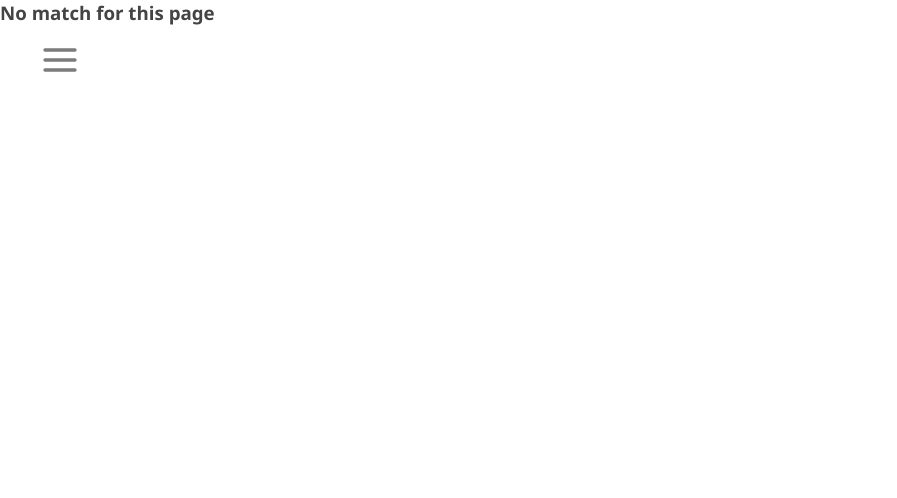
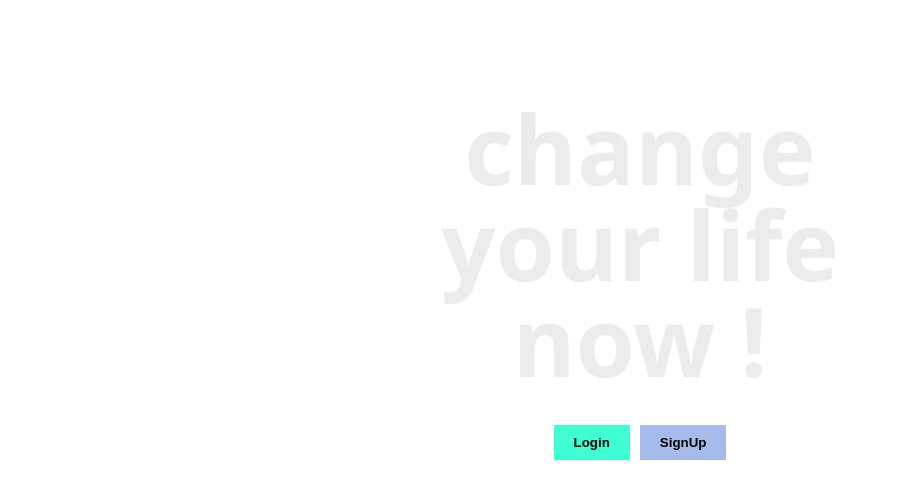
Before and after one commit to Baroka-wp/react-todo-app, a React (Create React App) app: page / in a window 1280 px wide. Shown: the top 498 px of the page, without its empty margins (0-897 px from the left). Built offline with nearby package versions, Linux system fonts and the light colour scheme; no server answers; the database is empty.

Commit message:
Set Database security rules

```diff
--- a/src/App.css
+++ b/src/App.css
@@ -16,6 +16,10 @@ li {
   list-style: none;
 }
 
+button {
+  cursor: pointer;
+}
+
 .container {
   display: flex;
   flex-direction: column;
@@ -27,7 +31,7 @@ li {
 
 .inner {
   width: 100%;
-  padding: 8rem 10px 4rem;
+  padding: 3rem 10px 4rem;
 }
 
 .form-container {
@@ -157,3 +161,59 @@ a {
 .main__content p {
   line-height: 25px;
 }
+
+.register {
+  padding: 100px 0;
+}
+
+.register button {
+  padding: 10px 20px;
+  margin: 5px;
+  border: none;
+}
+
+.btn-success {
+  background: #3fffd2;
+  font-weight: 600;
+}
+
+.btn-info {
+  background: #a5bcea;
+  font-weight: 600;
+}
+
+.navMenu {
+  display: flex;
+  justify-content: space-around;
+  align-items: center;
+}
+
+.loginForm form {
+  padding: 30px 0;
+  display: flex;
+  flex-direction: column;
+  align-items: flex-start;
+  gap: 16px;
+}
+
+.loginInput {
+  padding: 10px;
+  border: 1px solid #a5bcea;
+  font-size: large;
+}
+
+.loginForm form input[type="submit"] {
+  padding: 10px 20px;
+  background: #3fffd2;
+  font-weight: 600;
+  border: none;
+}
+
+.logout {
+  padding-top: 50px;
+}
+
+.logout button {
+  padding: 10px 20px;
+  border: none;
+}
--- a/src/App.js
+++ b/src/App.js
@@ -1,9 +1,23 @@
-function App() {
+import { onAuthStateChanged } from 'firebase/auth';
+import { useState } from 'react';
+import TodoContainer from './components/TodoContainer';
+import { auth } from './utils/firebase.config';
+import Register from './components/Register';
+
+const App = () => {
+  const [user, setUser] = useState(null);
+  onAuthStateChanged(auth, (currentUser) => {
+    setUser(currentUser);
+  });
+
   return (
     <div className="App">
-      <h1>Hello react</h1>
+      {
+        user ? <TodoContainer userId={user.uid} /> : <Register />
+      }
+
     </div>
   );
-}
+};
 
 export default App;
--- /dev/null
+++ b/src/components/Login.js
@@ -0,0 +1,56 @@
+import { signInWithEmailAndPassword } from 'firebase/auth';
+import React, { useRef } from 'react';
+import { auth } from '../utils/firebase.config';
+
+const Login = () => {
+  const loginEmail = useRef();
+  const LoginPassword = useRef();
+
+  const handleLogin = async (e) => {
+    e.preventDefault();
+    try {
+      await signInWithEmailAndPassword(
+        auth,
+        loginEmail.current.value,
+        LoginPassword.current.value,
+      );
+    } catch (error) {
+      console.log(error);
+    }
+  };
+
+  return (
+    <div className="loginForm">
+      <h1 style={{
+        fontSize: '3rem',
+        fontWeight: '600',
+        color: '#ececec',
+      }}
+      >
+        SIGN UP
+      </h1>
+      <form onSubmit={(e) => handleLogin(e)}>
+        <input
+          type="email"
+          className="loginInput"
+          placeholder="your email ..."
+          required
+          ref={loginEmail}
+        />
+        <input
+          type="password"
+          className="loginInput"
+          placeholder="password ..."
+          required
+          ref={LoginPassword}
+        />
+        <input
+          type="submit"
+          value="Se connecter"
+        />
+      </form>
+    </div>
+  );
+};
+
+export default Login;
--- a/src/components/Navbar.js
+++ b/src/components/Navbar.js
@@ -24,6 +24,7 @@ const Navbar = () => {
     setNavbarOpen(false);
   };
   return (
+    <div className="navMenu">
       <nav className="navBar">
         <button
           type="button"
@@ -48,9 +49,11 @@ const Navbar = () => {
                 </NavLink>
               </li>
             ))
+
           }
         </ul>
       </nav>
+    </div>
   );
 };
 
--- /dev/null
+++ b/src/components/Register.js
@@ -0,0 +1,57 @@
+/* eslint-disable no-nested-ternary */
+import React, { useState } from 'react';
+import Login from './Login';
+import SignUp from './Signup';
+
+const Register = () => {
+  const [signUp, setSignUp] = useState('register');
+
+  return (
+    <div className="container register">
+      {
+        signUp === 'register' ? (
+          <>
+            <h2
+              style={{
+                fontSize: '6rem',
+                fontWeight: '600',
+                marginBottom: '2rem',
+                lineHeight: '1em',
+                color: '#ececec',
+                textTransform: 'lowercase',
+                textAlign: 'center',
+                padding: '0 40px',
+              }}
+            >
+              Change your Life Now !
+            </h2>
+            <div>
+              <button
+                type="button"
+                className="btn btn-success"
+                onClick={() => setSignUp('login')}
+              >
+                Login
+              </button>
+              <button
+                type="button"
+                className="btn btn-info"
+                onClick={() => setSignUp('logout')}
+              >
+                SignUp
+              </button>
+            </div>
+          </>
+        ) : signUp === 'login' ? (
+          <Login />
+        ) : (
+          <SignUp />
+        )
+
+      }
+
+    </div>
+  );
+};
+
+export default Register;
--- /dev/null
+++ b/src/components/Signup.js
@@ -0,0 +1,54 @@
+import React, { useRef } from 'react';
+import { auth } from '../utils/firebase.config';
+
+const SignUp = () => {
+  const registerEmail = useRef();
+  const registerPassword = useRef();
+
+  const handleSignUp = async (e) => {
+    e.preventDefault();
+    try {
+      auth.createUserWithEmailAndPassword(
+        registerEmail.current.value,
+        registerPassword.current.value,
+      );
+      window.location.reload();
+    } catch (error) {
+      console.log(error.message);
+    }
+  };
+  return (
+    <div className="loginForm">
+      <h1 style={{
+        fontSize: '3rem',
+        fontWeight: '600',
+        color: '#ececec',
+      }}
+      >
+        SIGN UP
+      </h1>
+      <form onSubmit={(e) => handleSignUp(e)}>
+        <input
+          type="email"
+          className="loginInput"
+          placeholder="your email ..."
+          required
+          ref={registerEmail}
+        />
+        <input
+          type="password"
+          className="loginInput"
+          placeholder="password ..."
+          required
+          ref={registerPassword}
+        />
+        <input
+          type="submit"
+          value="Se connecter"
+        />
+      </form>
+    </div>
+  );
+};
+
+export default SignUp;
--- a/src/components/TodoContainer.js
+++ b/src/components/TodoContainer.js
@@ -1,7 +1,9 @@
 import React, { useEffect, useState } from 'react';
+import PropTypes from 'prop-types';
 import { Route, Routes } from 'react-router-dom';
 import { v4 as uuidv4 } from 'uuid';
-import { db } from '../utils/firebase.config';
+import { signOut } from 'firebase/auth';
+import { auth, db } from '../utils/firebase.config';
 import Header from './Header';
 import InputTodo from './InputTodo';
 import TodosList from './TodosList';
@@ -9,7 +11,7 @@ import About from './pages/About';
 import NotMatch from './pages/NotMatch';
 import Navbar from './Navbar';
 
-const TodoContainer = () => {
+const TodoContainer = ({ userId }) => {
   const [todos, setTodos] = useState([]);
   const docRef = db.collection('todo-liste').doc(uuidv4());
   const batch = db.batch();
@@ -19,12 +21,15 @@ const TodoContainer = () => {
       .get()
       .then((querySnapshot) => {
         querySnapshot.forEach((doc) => {
+          if (doc.data().userId && doc.data().userId === userId) {
             setTodos((prevTodos) => [...prevTodos, {
               docId: doc.id,
+              userId: doc.data().userId,
               id: doc.data().id,
               title: doc.data().title,
               completed: doc.data().completed,
             }]);
+          }
         });
       });
   }, []);
@@ -52,6 +57,7 @@ const TodoContainer = () => {
 
   const addTodoItem = async (title) => {
     const newTodos = {
+      userId,
       id: uuidv4(),
       title,
       completed: false,
@@ -74,6 +80,10 @@ const TodoContainer = () => {
     await batch.commit();
   };
 
+  const handleLogout = async () => {
+    await signOut(auth);
+  };
+
   return (
     <>
       <Navbar />
@@ -83,6 +93,15 @@ const TodoContainer = () => {
           path="/react-todo-app"
           element={(
             <div className="container">
+              <div className="logout">
+                <button
+                  type="button"
+                  className="btn-info"
+                  onClick={() => handleLogout()}
+                >
+                  Logout
+                </button>
+              </div>
               <div className="inner">
                 <Header />
                 <InputTodo
@@ -105,4 +124,8 @@ const TodoContainer = () => {
   );
 };
 
+TodoContainer.propTypes = {
+  userId: PropTypes.string.isRequired,
+};
+
 export default TodoContainer;
--- a/src/index.js
+++ b/src/index.js
@@ -1,12 +1,12 @@
 import React from 'react';
 import ReactDOM from 'react-dom/client';
 import { BrowserRouter as Router } from 'react-router-dom';
-import TodoContainer from './components/TodoContainer';
+import App from './App';
 import './App.css';
 
 const root = ReactDOM.createRoot(document.getElementById('root'));
 root.render(
   <Router>
-    <TodoContainer />
+    <App />
   </Router>,
 );
```
Lines whose indentation alone changed are shown as unchanged.
